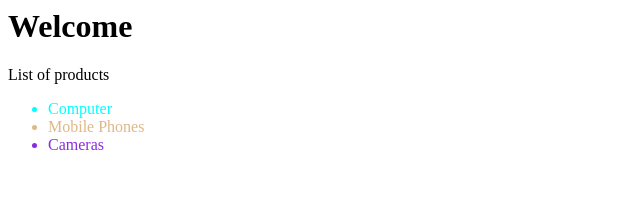
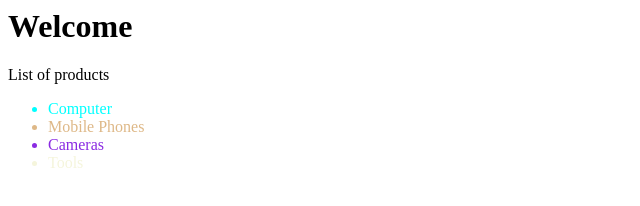
Before and after one commit to Lazarbecir/CSS, a plain HTML site: page Index.html in a window 1280 px wide. Shown: the full height of the page, 0-640 px from the left. Drawn offline with Linux system fonts and the light colour scheme.

Commit message:
Tools added

```diff
--- a/Index.html
+++ b/Index.html
@@ -7,4 +7,5 @@
     <li style="color: aqua;">Computer</li>
     <li style="color: burlywood;"">Mobile Phones</li>
     <li style="color: blueviolet;">Cameras</li>
+    <li style="color: beige;">Tools</li>
 </ul>
```
